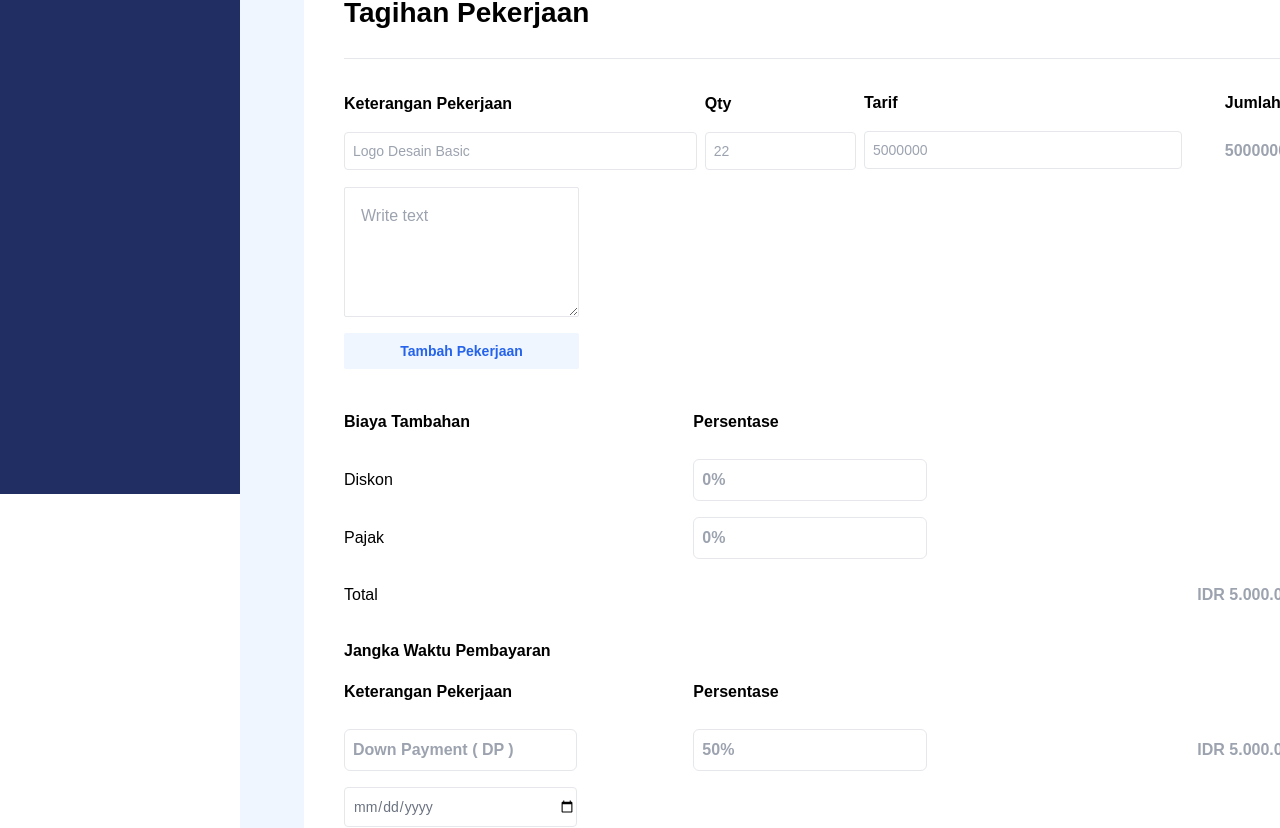
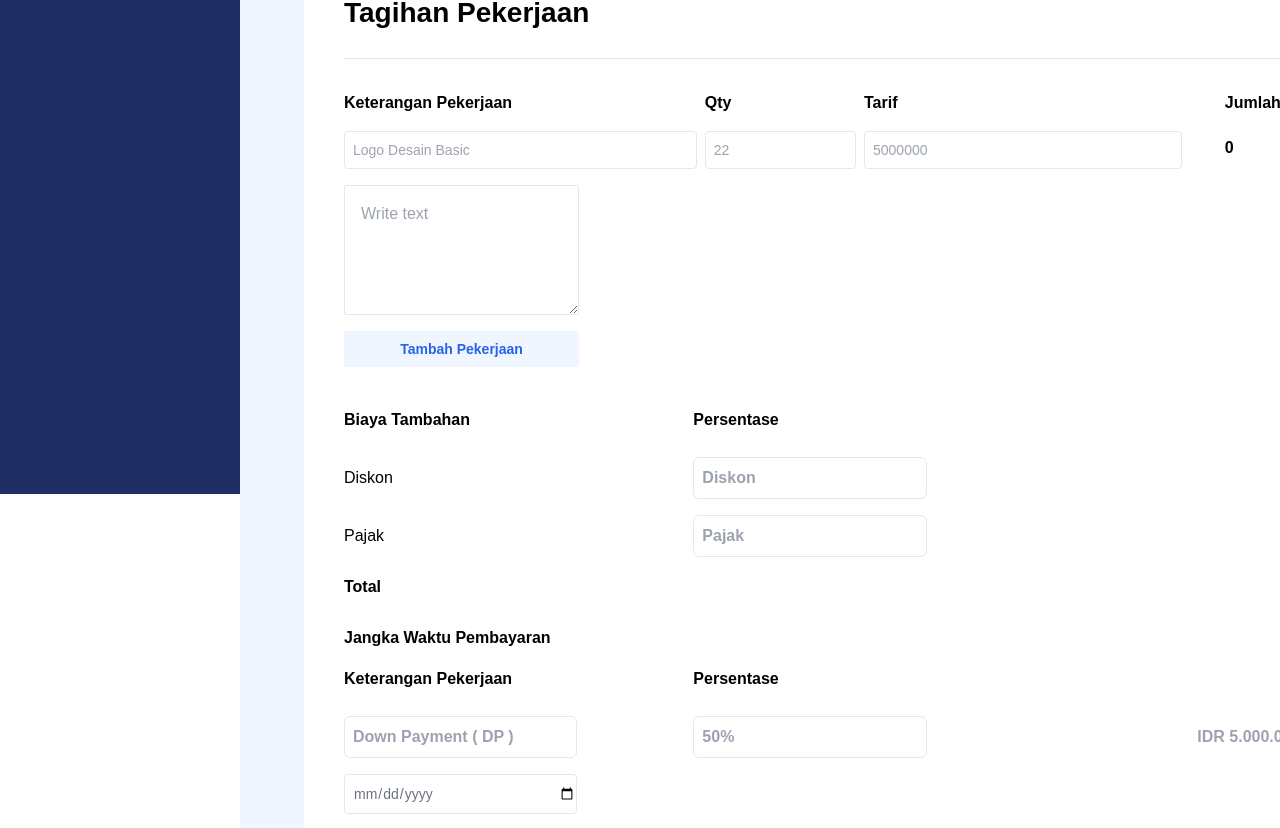
Before and after one commit to ferdianarid/timvoice-digital, a Next.js app: page /admin/Invoices/createinvoices in a window 1280 px wide. Shown: the part 1113-1941 px from the top of the page. Built offline with nearby package versions, Linux system fonts and the light colour scheme.

Commit message:
update create invoice page

```diff
--- a/pages/admin/Invoices/createinvoices.tsx
+++ b/pages/admin/Invoices/createinvoices.tsx
@@ -1,35 +1,37 @@
 import React, { SyntheticEvent, useState, useEffect } from 'react'
+import Router, { useRouter } from 'next/router'
+import Image from 'next/image'
+import { NextPage } from 'next'
 import Head from 'next/head'
-import { NextPage } from 'next'
 import Link from 'next/link'
-import Image from "next/image"
 
+// import images
 import LogoUploadImage from "../../../public/invoices/UploadLogo.png"
 import CoverImage from "../../../public/invoices/UploadCover.png"
 
 // import dashboard layouts
 import DashboardLayouts from '../../../layouts/DashboardLayouts'
 
+//  select theme
 import temaOne from "../../../public/tema1.png"
 import temaTwo from "../../../public/tema2.png"
 import temaThree from "../../../public/tema3.png"
 import temaFour from "../../../public/tema4.png"
 
-import { DangerNotify } from '../../../components/partials/ToastNotify'
+// import button and access token
+import SecondaryButton from '../../../components/partials/SecondaryButton'
+import { access_token } from "../../../library/token"
 
-import Router, { useRouter } from 'next/router'
-import PrimaryButton from '../../../components/partials/PrimaryButton'
-import SecondaryButton from '../../../components/partials/SecondaryButton'
 
 // pages create invoices
 const createInvoices: NextPage = () => {
        const router = useRouter()
        const [notification, setNotification] = useState("")
 
-       const [tarif, setTarif] = useState("")
+       const [tarif, setTarif] = useState(0)
        const [jobs, setJobs] = useState("")
-       const [jumlah, setJumlah] = useState("")
-       const [quantity, setQuantity] = useState("")
+       const [jumlah, setJumlah] = useState(0)
+       const [quantity, setQuantity] = useState(0)
        const [invoiceType, setInvoiceType] = useState("")
        const [invoiceName, setInvoiceName] = useState("")
        const [durationStart, setDurationStart] = useState("")
@@ -39,9 +41,18 @@ const createInvoices: NextPage = () => {
        const [currencyType, setCurrencyType] = useState("")
        const [itemsDescriptions, setItemDescriptions] = useState("")
        const [totalValue, setTotalValue] = useState("")
+
        const [downPayment, setDownPayment] = useState("")
        const [jumlahDownPayment, setJumlahDownPayment] = useState("")
        const [valueDownPayment, setValueDownPayment] = useState("")
+
+       const [downPayments, setDownPayments] = useState("")
+       const [jumlahDownPayments, setJumlahDownPayments] = useState("")
+       const [valueDownPayments, setValueDownPayments] = useState("")
+
+       const [diskon, setDiskon] = useState(0)
+       const [pajak, setPajak] = useState(0)
+
        const [layananBank, setLayananBank] = useState("")
        const [namaPemilik, setNamaPemilik] = useState("")
        const [nomorRekening, setNomorRekening] = useState("")
@@ -50,37 +61,64 @@ const createInvoices: NextPage = () => {
        const [jabatanPenerbit, setJabatanPenerbit] = useState("")
        const [randomNumber, setRandomNumber] = useState(1000)
 
+       // mount after page has reload
        useEffect(() => {
               const valueNumber: number = Math.floor(1000 + Math.random() * 5000)
               setRandomNumber(valueNumber)
               console.log(valueNumber)
        }, [])
 
-       const data = JSON.stringify({
+       // calculate total invoice price
+       const sumInvoicePrice: number = quantity * tarif | 0
+       console.log(`Bruto Price : ${sumInvoicePrice}`)
+
+       // total discount
+       const discountPrice: number = sumInvoicePrice * ((diskon + pajak) / 100) | 0
+       console.log(`Discount : ${discountPrice}`)
+
+       // value price after discount
+       const totalInvoicePrice = sumInvoicePrice - discountPrice
+       console.log(`Price after Discount : ${totalInvoicePrice}`)
+
+       // Object
+       const data: Object = {
+              // Section One
               no_tagihan: randomNumber,
-              item_tarif: tarif,
-              jobs: jobs,
-              jumlah: jumlah,
-              item_qty: quantity,
               title: invoiceName,
               type_id: invoiceType,
+              currency_id: currencyType,
               duration_start: durationStart,
               duration_end: durationEnd,
               date_issued: dateIssued,
               date_due: dateDue,
-              currency_id: currencyType,
+
+              // Section Two || Jobs Invoice
+              item_name: jobs,
+              item_qty: quantity,
+              item_total: tarif,
+              jumlah: totalInvoicePrice,
               item_description: itemsDescriptions,
-              item_total: totalValue,
+
+              // Section Three
               term_title: downPayment,
               term_percent: jumlahDownPayment,
               term_total: valueDownPayment,
+
+              // Section Four
+              term_title1: downPayments,
+              term_percent1: jumlahDownPayments,
+              term_total1: valueDownPayments,
+              add_percent1: diskon,
+              add_percent2: pajak,
+
+              // Section Five
               layananBank: layananBank,
               namaPemilik: namaPemilik,
               nomorRekening: nomorRekening,
               notes: catatanClient,
               publisher_name: namaPenerbit,
               publisher_position: jabatanPenerbit
-       })
+       }
 
        const sendData = async (event: SyntheticEvent) => {
               event.preventDefault()
@@ -88,16 +126,18 @@ const createInvoices: NextPage = () => {
               // check token in local storage
               const access_token = localStorage.getItem("token")
 
+              // function post data invoices
               const PostCreateInvoices = await fetch("http://localhost:8000/api/invoice", {
                      method: "POST",
                      headers: {
                             Accept: "application/json",
                             "Content-Type": "application/json",
-                            Authorization: "Bearer 16|tvNnCHQiqz1QQ4HJ4kLCfInK7xIO1rigs3vxIpYw"
+                            Authorization: `Bearer ${access_token}`
                      },
-                     body: data
+                     // body: data
               })
 
+              // log data in console
               console.log(data)
 
               // check data submit status
@@ -127,7 +167,7 @@ const createInvoices: NextPage = () => {
                             <div className="w-[1240px] h-auto px-16 bg-blue-50">
                                    <p className="py-8">
                                           <Link href="/admin/invoices">Tagihan</Link>
-                                          <span className="font-bold"> Tagihan Logo Desain </span> /
+                                          <span className="font-bold"> Tagihan Logo Desain </span>
                                           <Link href="/admin/invoices/PreviewInvoice"> Preview Invoices </Link>
                                    </p>
                                    {/* Informasi Dasar */}
@@ -185,7 +225,10 @@ const createInvoices: NextPage = () => {
                                                         <div className="w-full">
                                                                {/* Jenis Tagihan */}
                                                                <h1 className="text-md font-bold pt-8 pb-4">Jenis Tagihan</h1>
-                                                               <input type="text" onChange={(event) => setInvoiceType(event.target.value)} name="invoiceType" className="pl-2 w-full border border-gray-200 py-2 text-sm text-gray-500 bg-white rounded-[4px] focus:outline-blue-800 focus:bg-white focus:text-gray-900" placeholder="Cari" autoComplete="on" />
+                                                               <select className='bg-white w-full border border-gray-200 rounded-sm p-2' onChange={(event) => setInvoiceType(event.target.value)} name="invoiceType">
+                                                                      <option value="1">Tagihan Satuan</option>
+                                                                      <option value="2">Tagihan Bulanan</option>
+                                                               </select>
                                                         </div>
                                                  </div>
                                           </div>
@@ -226,24 +269,24 @@ const createInvoices: NextPage = () => {
                                                         <div className="w-[70%]">
                                                                <h1 className="text-md font-bold pt-8 pb-4">Keterangan Pekerjaan</h1>
                                                                {/* Keterangan Pekerjaan */}
-                                                               <input type="text" name="keterangan" onChange={(event) => setJobs(event.target.value)} className="mr-2  pl-2 w-full border border-gray-200 py-2 text-sm text-gray-500 bg-white rounded-[4px] focus:outline-blue-800 focus:bg-white focus:text-gray-900" placeholder="Logo Desain Basic" autoComplete="on" />
+                                                               <input type="text" name="item_name" onChange={(event) => setJobs(event.target.value)} className="mr-2  pl-2 w-full border border-gray-200 py-2 text-sm text-gray-500 bg-white rounded-[4px] focus:outline-blue-800 focus:bg-white focus:text-gray-900" placeholder="Logo Desain Basic" autoComplete="on" />
                                                         </div>
                                                         <div className="w-[30%]">
                                                                <h1 className="text-md font-bold pt-8 pb-4">Qty</h1>
                                                                {/* Jumlah Quantity */}
-                                                               <input type="text" onChange={(event) => setQuantity(event.target.value)} name="quantity" className="pl-2 w-full border border-gray-200 py-2 text-sm text-gray-500 bg-white rounded-[4px] focus:outline-blue-800 focus:bg-white focus:text-gray-900" placeholder="22" autoComplete="on" />
+                                                               <input type="text" onChange={(event) => setQuantity(parseInt(event.target.value))} name="quantity" className="pl-2 w-full border border-gray-200 py-2 text-sm text-gray-500 bg-white rounded-[4px] focus:outline-blue-800 focus:bg-white focus:text-gray-900" placeholder="22" autoComplete="on" />
                                                         </div>
                                                  </div>
                                                  <div className="w-full flex justify-between gap-x-2">
                                                         <div className="w-[70%]">
                                                                <h1 className="text-md font-bold pt-8 pb-4">Tarif</h1>
                                                                {/* Jumlah Tarif */}
-                                                               <input type="text" onChange={(event) => setTarif(event.target.value)} name="tarif" className="w-[90%] mr-2  pl-2 border border-gray-200 py-2 text-sm text-gray-500 bg-white rounded-[4px] focus:outline-blue-800 focus:bg-white focus:text-gray-900" placeholder="5000000" autoComplete="on" />
+                                                               <input type="text" onChange={(event) => setTarif(parseInt(event.target.value))} name="tarif" className="w-[90%] mr-2  pl-2 border border-gray-200 py-2 text-sm text-gray-500 bg-white rounded-[4px] focus:outline-blue-800 focus:bg-white focus:text-gray-900" placeholder="5000000" autoComplete="on" />
                                                         </div>
                                                         <div className="w-[30%]">
                                                                <h1 className="text-md font-bold pt-8 pb-4">Jumlah</h1>
                                                                {/*Jumlah */}
-                                                               <input type="text" onChange={(event) => setJumlah(event.target.value)} name="jumlah" className="w-full py-2 text-md font-bold text-black bg-white rounded-[4px] focus:outline-blue-800 focus:bg-white focus:text-gray-900" placeholder="5000000" autoComplete="on" />
+                                                               <h1 className="font-bold text-md mt-[5px]">{sumInvoicePrice}</h1>
                                                         </div>
                                                  </div>
                                           </div>
@@ -254,7 +297,6 @@ const createInvoices: NextPage = () => {
                                                         <button className='bg-blue-50 hover:bg-blue-100 rounded-sm py-2 px-4 text-sm font-bold text-blue-600 text-center'>Tambah Pekerjaan</button>
                                                  </div>
                                           </div>
-
                                           {/* Keterangan Pekerjaan */}
                                           <div className="grid grid-cols-3 grid-rows-3 mt-8 gap-4">
                                                  {/* Biaya Tambahan */}
@@ -274,59 +316,62 @@ const createInvoices: NextPage = () => {
                                                         <h1>Diskon</h1>
                                                  </div>
                                                  <div className='flex items-center'>
-                                                        <input type="text" className="w-[70%] border border-gray-200 rounded-md py-2 text-md font-bold text-black bg-white pl-2 focus:outline-blue-800 focus:bg-white focus:text-gray-900" placeholder="0%" autoComplete="on" />
+                                                        <input onChange={event => setDiskon(parseInt(event.target.value))} type="text" className="w-[70%] border border-gray-200 rounded-md py-2 text-md font-bold text-black bg-white pl-2 focus:outline-blue-800 focus:bg-white focus:text-gray-900" placeholder="Diskon" autoComplete="on" />
                                                  </div>
                                                  {/* Empty Fields */}
                                                  <div className='mr-10 flex items-center justify-end'>
-                                                        <h1>-</h1>
+                                                        <h1 className='font-bold text-md'>{totalInvoicePrice}</h1>
                                                  </div>
                                                  {/* Pajak */}
                                                  <div className=' flex items-center'>
                                                         <h1>Pajak</h1>
                                                  </div>
                                                  <div className='flex items-center'>
-                                                        <input type="search" className="w-[70%] border border-gray-200 rounded-md py-2 text-md font-bold text-black bg-white pl-2 focus:outline-blue-800 focus:bg-white focus:text-gray-900" placeholder="0%" autoComplete="on" />
+                                                        <input onChange={event => setPajak(parseInt(event.target.value))} type="text" className="w-[70%] border border-gray-200 rounded-md py-2 text-md font-bold text-black bg-white pl-2 focus:outline-blue-800 focus:bg-white focus:text-gray-900" placeholder="Pajak" autoComplete="on" />
                                                  </div>
                                                  {/* Empty Fields */}
                                                  <div className='mr-10 flex items-center justify-end'>
-                                                        <h1>-</h1>
+                                                        <h1 className='font-bold text-md'>{totalInvoicePrice}</h1>
                                                  </div>
                                                  {/* Heading Total*/}
                                                  <div className=' flex items-center'>
-                                                        <h1>Total</h1>
+                                                        <h1 className='font-bold text-md'>Total</h1>
                                                  </div>
                                                  <div className=''>
                                                  </div>
                                                  {/* Total  */}
                                                  <div className='mr-10 flex items-center justify-end'>
-                                                        <input onChange={(event) => setTotalValue(event.target.value)} type="text" name="total" className="w-[50%] rounded-md py-2 text-md font-bold text-black bg-white pl-2 focus:outline-blue-800 focus:bg-white focus:text-gray-900" placeholder="IDR 5.000.000" autoComplete="on" />
+                                                        <h1 className="font-bold text-md mt-[5px]">{totalInvoicePrice}</h1>
                                                  </div>
                                           </div>
 
                                           <h1 className='font-bold mt-6'>Jangka Waktu Pembayaran</h1>
                                           {/* Keterangan Pekerjaan */}
                                           <div className="grid grid-cols-3 grid-rows-4 mt-2 gap-4">
+                                                 {/* keterangan pekerjaan */}
                                                  <div className=' flex items-center'>
                                                         <h1 className='font-bold'>Keterangan Pekerjaan</h1>
                                                  </div>
+                                                 {/* labell presentase */}
                                                  <div className='flex items-center'>
                                                         <h1 className='font-bold'>Persentase</h1>
                                                  </div>
+                                                 {/* label jumlah */}
                                                  <div className='mr-10 flex items-center justify-end'>
                                                         <h1 className='font-bold'>Jumlah</h1>
                                                  </div>
 
                                                  {/* Down Payment */}
                                                  <div className=' flex items-start flex-col'>
-                                                        <input type="text" onChange={event => setDownPayment(event.target.value)} className="w-[70%] border border-gray-200 rounded-md py-2 text-md font-semibold text-black bg-white pl-2 focus:outline-blue-800 focus:bg-white focus:text-gray-900" placeholder="Down Payment ( DP )" autoComplete="on" />
+                                                        <input type="text" onChange={event => setDownPayment(event.target.value)} name="dp" className="w-[70%] border border-gray-200 rounded-md py-2 text-md font-semibold text-black bg-white pl-2 focus:outline-blue-800 focus:bg-white focus:text-gray-900" placeholder="Down Payment ( DP )" autoComplete="on" />
                                                  </div>
                                                  {/* Jumlah Down Payment */}
                                                  <div className='flex items-center'>
-                                                        <input type="text" onChange={event => setJumlahDownPayment(event.target.value)} className="w-[70%] border border-gray-200 rounded-md py-2 text-md font-bold text-black bg-white pl-2 focus:outline-blue-800 focus:bg-white focus:text-gray-900" placeholder="50%" autoComplete="on" />
+                                                        <input type="text" onChange={event => setJumlahDownPayment(event.target.value)} name="jumlahdp" className="w-[70%] border border-gray-200 rounded-md py-2 text-md font-bold text-black bg-white pl-2 focus:outline-blue-800 focus:bg-white focus:text-gray-900" placeholder="50%" autoComplete="on" />
                                                  </div>
                                                  {/* value total DP */}
                                                  <div className='mr-10 flex items-center justify-end'>
-                                                        <input type="text" onChange={event => setValueDownPayment(event.target.value)} className="w-[50%] rounded-md py-2 text-md font-bold text-black bg-white pl-2 focus:outline-blue-800 focus:bg-white focus:text-gray-900" placeholder="IDR 5.000.000" autoComplete="on" />
+                                                        <input type="text" onChange={event => setValueDownPayment(event.target.value)} name="valuedp" className="w-[50%] rounded-md py-2 text-md font-bold text-black bg-white pl-2 focus:outline-blue-800 focus:bg-white focus:text-gray-900" placeholder="IDR 5.000.000" autoComplete="on" />
                                                  </div>
 
                                                  <div className=' flex items-start flex-col'>
@@ -338,15 +383,15 @@ const createInvoices: NextPage = () => {
                                                  </div>
                                                  {/* Down Payment */}
                                                  <div className=' flex items-start flex-col'>
-                                                        <input type="text" name="query" className="w-[70%] border border-gray-200 rounded-md py-2 text-md font-semibold text-black bg-white pl-2 focus:outline-blue-800 focus:bg-white focus:text-gray-900" placeholder="Down Payment ( DP )" autoComplete="on" />
+                                                        <input type="text" onChange={event => setDownPayments(event.target.value)} name="dp" className="w-[70%] border border-gray-200 rounded-md py-2 text-md font-semibold text-black bg-white pl-2 focus:outline-blue-800 focus:bg-white focus:text-gray-900" placeholder="Down Payment ( DP )" autoComplete="on" />
                                                  </div>
                                                  {/*  Jumlah DP*/}
                                                  <div className='flex items-center'>
-                                                        <input type="text" name="query" className="w-[70%] border border-gray-200 rounded-md py-2 text-md font-bold text-black bg-white pl-2 focus:outline-blue-800 focus:bg-white focus:text-gray-900" placeholder="50%" autoComplete="on" />
+                                                        <input type="text" onChange={event => setJumlahDownPayments(event.target.value)} name="jumlahdp" className="w-[70%] border border-gray-200 rounded-md py-2 text-md font-bold text-black bg-white pl-2 focus:outline-blue-800 focus:bg-white focus:text-gray-900" placeholder="50%" autoComplete="on" />
                                                  </div>
                                                  {/* value total DP */}
                                                  <div className='mr-10 flex items-center justify-end'>
-                                                        <input type="text" name="query" className="w-[50%] rounded-md py-2 text-md font-bold text-black bg-white pl-2 focus:outline-blue-800 focus:bg-white focus:text-gray-900" placeholder="IDR 5.000.000" autoComplete="on" />
+                                                        <input type="text" onChange={event => setValueDownPayments(event.target.value)} name="valuedp" className="w-[50%] rounded-md py-2 text-md font-bold text-black bg-white pl-2 focus:outline-blue-800 focus:bg-white focus:text-gray-900" placeholder="IDR 5.000.000" autoComplete="on" />
                                                  </div>
 
                                                  <div className=' flex items-start flex-col'>
```
